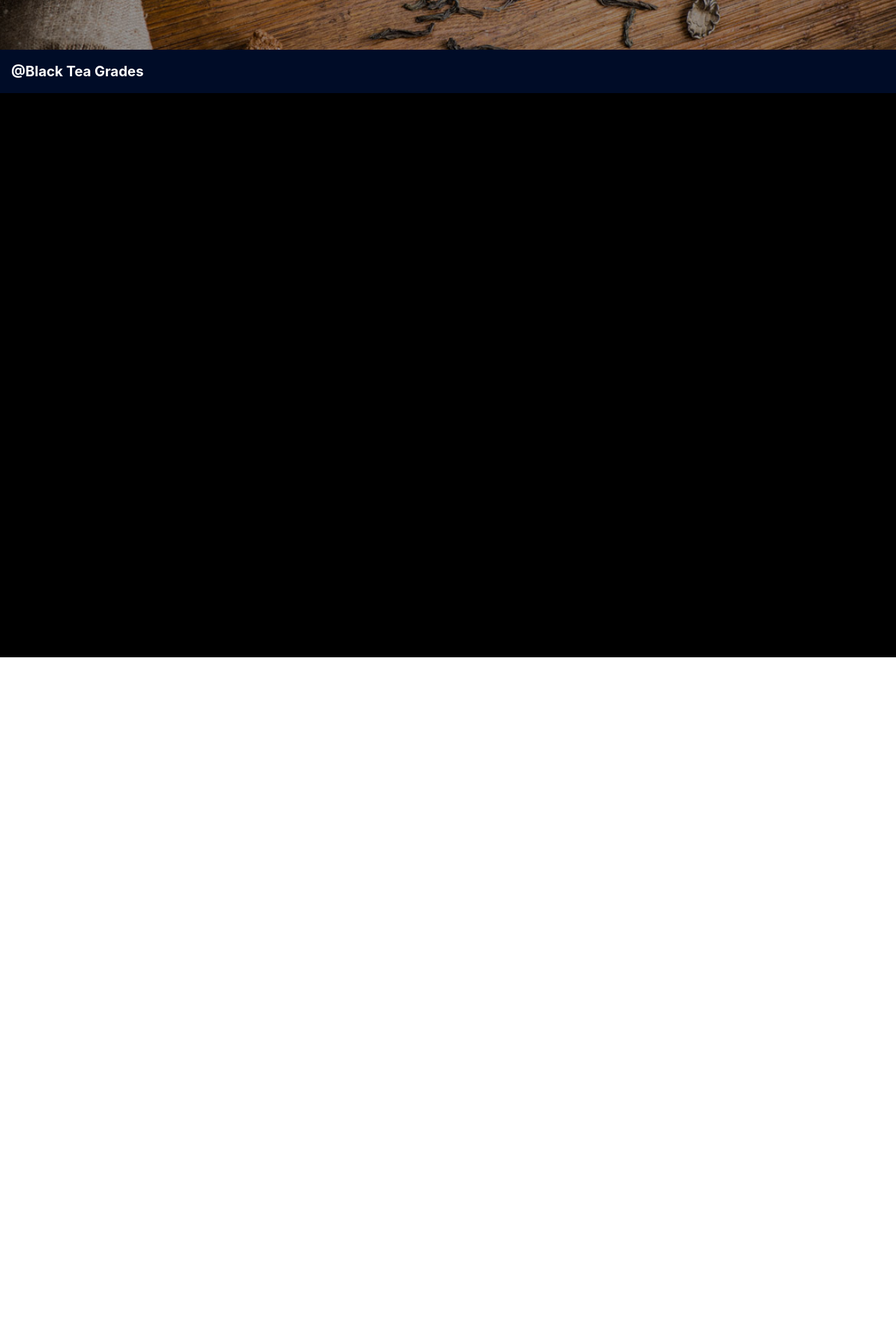
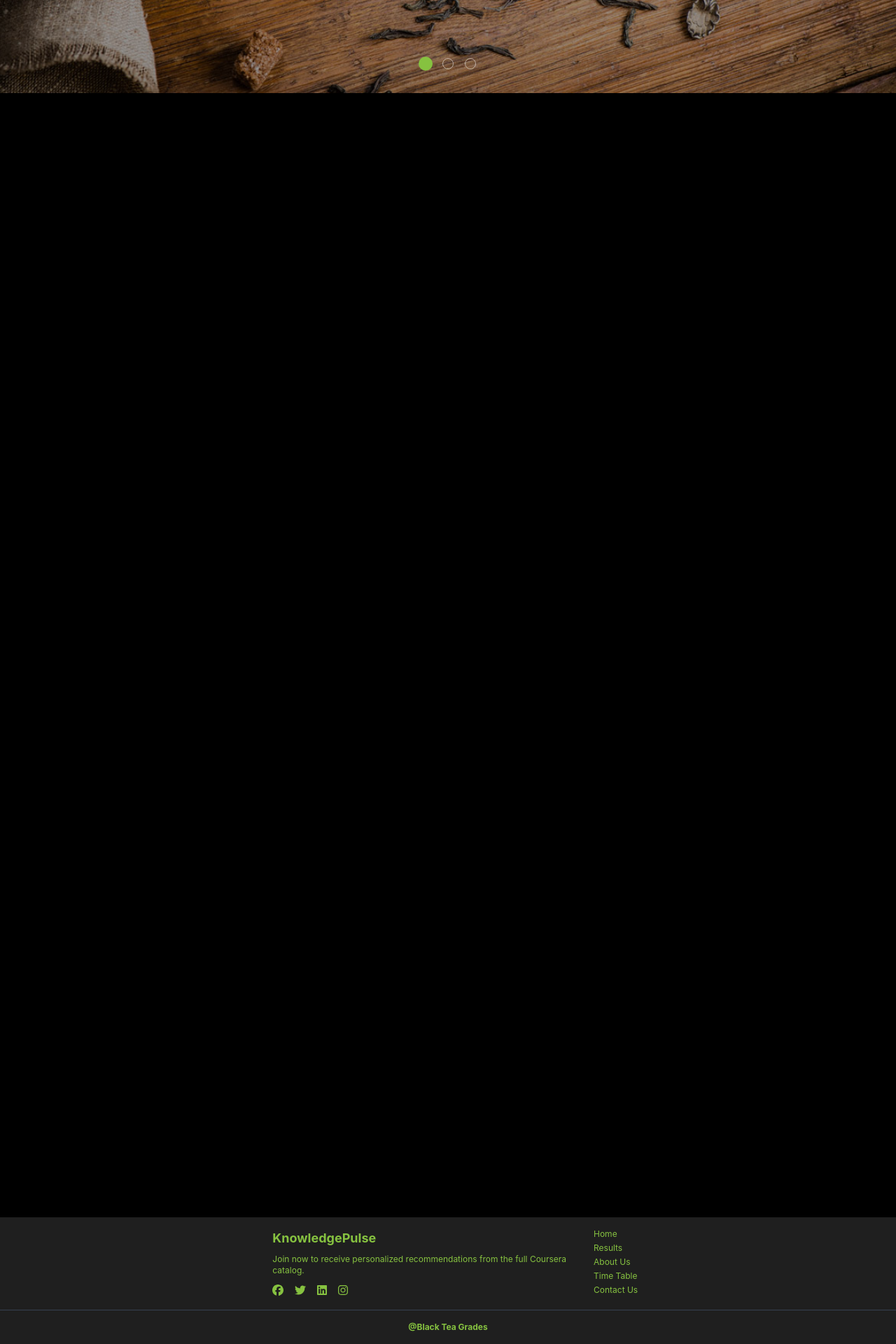
Before and after one commit to Irudaka-Ivantha/BTG-Identifier, a React (Create React App) app: page / in a window 1280 px wide. Shown: the part 667-2587 px from the top of the page at 70% size. Before the commit the page ends 2406 px from the top, so only its background shows below. Built offline with nearby package versions, Linux system fonts and the light colour scheme.

Commit message:
updated the footer

```diff
--- a/src/components/footer/footer.jsx
+++ b/src/components/footer/footer.jsx
@@ -2,7 +2,7 @@ import React from 'react';
 
 const Footer = () => {
   return (
-    <footer className="bg-[#000C27] text-black py-4 w-full fixed bottom-0">
+    <footer className="bg-[#000C27] text-black py-4 w-full bottom-0">
       <div className="container mx-auto flex flex-col sm:flex-row justify-between items-center px-4">
 
         {/* Align h2 text to the left with updated color and size */}
--- a/src/components/grades/grades.jsx
+++ b/src/components/grades/grades.jsx
@@ -4,7 +4,7 @@ import NavBar from '../../components/home/navBar';
 
 const Grades = () => {
   return (
-    <div className="flex flex-col min-h-screen bg-white text-white">
+    <div className="flex flex-col min-h-screen bg-black text-white">
          <NavBar />
         </div>
 
--- a/src/components/home/home.jsx
+++ b/src/components/home/home.jsx
@@ -11,7 +11,10 @@ import Grades from '../../components/grades/grades';
 import Footer from '../../components/footer/footer';
 import NavBar from '../../components/home/navBar';
 import '../../App.css';
-
+import { FontAwesomeIcon } from '@fortawesome/react-fontawesome';
+import { faFacebook, faTwitter, faLinkedin, faInstagram } from '@fortawesome/free-brands-svg-icons';
+import { faWhatsapp } from '@fortawesome/free-brands-svg-icons'; // For WhatsApp
+import { faPhoneAlt } from '@fortawesome/free-solid-svg-icons'; // For phone
 
 import Navbar from './navBar';
 
@@ -83,9 +86,9 @@ const Home = () => {
     <div className="absolute inset-0 bg-black bg-opacity-40 flex items-center justify-center">
       <div className="text-center">
       <h1 className="text-6xl font-bold mb-16 text-transparent bg-clip-text bg-gradient-to-r from-white to-white/50 px-4 md:px-24 eading-snug">
-  A DEEP LEARNING FRAMEWORK FOR BLACK TEA GRADE IDENTIFICATION IN
-  LOW COUNTRY OF SRI LANKA
-</h1>
+        A DEEP LEARNING FRAMEWORK FOR BLACK TEA GRADE IDENTIFICATION IN
+        LOW COUNTRY OF SRI LANKA
+      </h1>
 
         <button
           onClick={handleNavigateToCamera}
@@ -130,7 +133,7 @@ const Home = () => {
                               </h1>
                               <button
                                 onClick={handleNavigateToCamera}
-                                className="bg-white bg-opacity-80 hover:bg-opacity-100 text-black font-bold py-3 px-6 rounded-full"
+                                className="bg-[white] bg-opacity-80 hover:bg-opacity-100 text-black font-bold py-3 px-6 rounded-full"
                               >
                                 Prediction Grades
                               </button>
@@ -149,7 +152,7 @@ const Home = () => {
             key={index}
             onClick={() => handleDotClick(index)}
             className={`w-4 h-4 rounded-full cursor-pointer transition-all duration-300 ${
-              index === currentSlide ? 'bg-white scale-125' : 'bg-transparent border border-white opacity-50'
+              index === currentSlide ? 'bg-[#86C240] scale-125' : 'bg-transparent border border-white opacity-50'
             }`}
             style={{
               transition: 'background-color 0.3s ease, transform 0.3s ease',
@@ -162,7 +165,50 @@ const Home = () => {
 
       <About />
       <Grades />
-      <Footer />
+      {/* Footer */}
+    <footer className="bg-[#1F1F1F] text-[#86C240] py-4"> {/* Reduced vertical padding */}
+      <div className="container mx-auto flex justify-center gap-8"> {/* Adjusted gap */}
+        {/* Left Section */}
+        <div className="w-1/3 lg:ml-[30%]">
+          <h2 className="text-lg font-bold mb-2">KnowledgePulse</h2> {/* Reduced font size */}
+          <p className="text-xs"> {/* Reduced text size */}
+            Join now to receive personalized recommendations from the full Coursera catalog.
+          </p>
+          <div className="flex space-x-4 mt-2"> {/* Reduced margin */}
+            {/* Social Media Icons */}
+            <a href="#" className="hover:text-blue-500 transition duration-300">
+              <FontAwesomeIcon icon={faFacebook} size="1x" /> {/* Reduced icon size */}
+            </a>
+            <a href="#" className="hover:text-blue-400 transition duration-300">
+              <FontAwesomeIcon icon={faTwitter} size="1x" /> {/* Reduced icon size */}
+            </a>
+            <a href="#" className="hover:text-blue-600 transition duration-300">
+              <FontAwesomeIcon icon={faLinkedin} size="1x" /> {/* Reduced icon size */}
+            </a>
+            <a href="#" className="hover:text-pink-500 transition duration-300">
+              <FontAwesomeIcon icon={faInstagram} size="1x" /> {/* Reduced icon size */}
+            </a>
+          </div>
+        </div>
+
+        {/* Middle Section */}
+        <div className="w-1/3">
+          <ul className="space-y-1 text-xs"> {/* Reduced text size */}
+            <li><a href="#home" className="hover:text-gray-300">Home</a></li>
+            <li><a href="/Results" className="hover:text-gray-300">Results</a></li>
+            <li><a href="#about" className="hover:text-gray-300">About Us</a></li>
+            <li><a href="#TimeTable" className="hover:text-gray-300">Time Table</a></li>
+            <li><a href="#ContactUs" className="hover:text-gray-300">Contact Us</a></li>
+          </ul>
+        </div>
+      </div>
+
+      {/* Bottom Section */}
+      <div className="mt-4 border-t border-gray-700 pt-4 text-center text-xs"> {/* Reduced margin and text size */}
+        <p className="font-bold">@Black Tea Grades</p>
+      </div>
+    </footer>
+
     </div>
   );
 };
```
